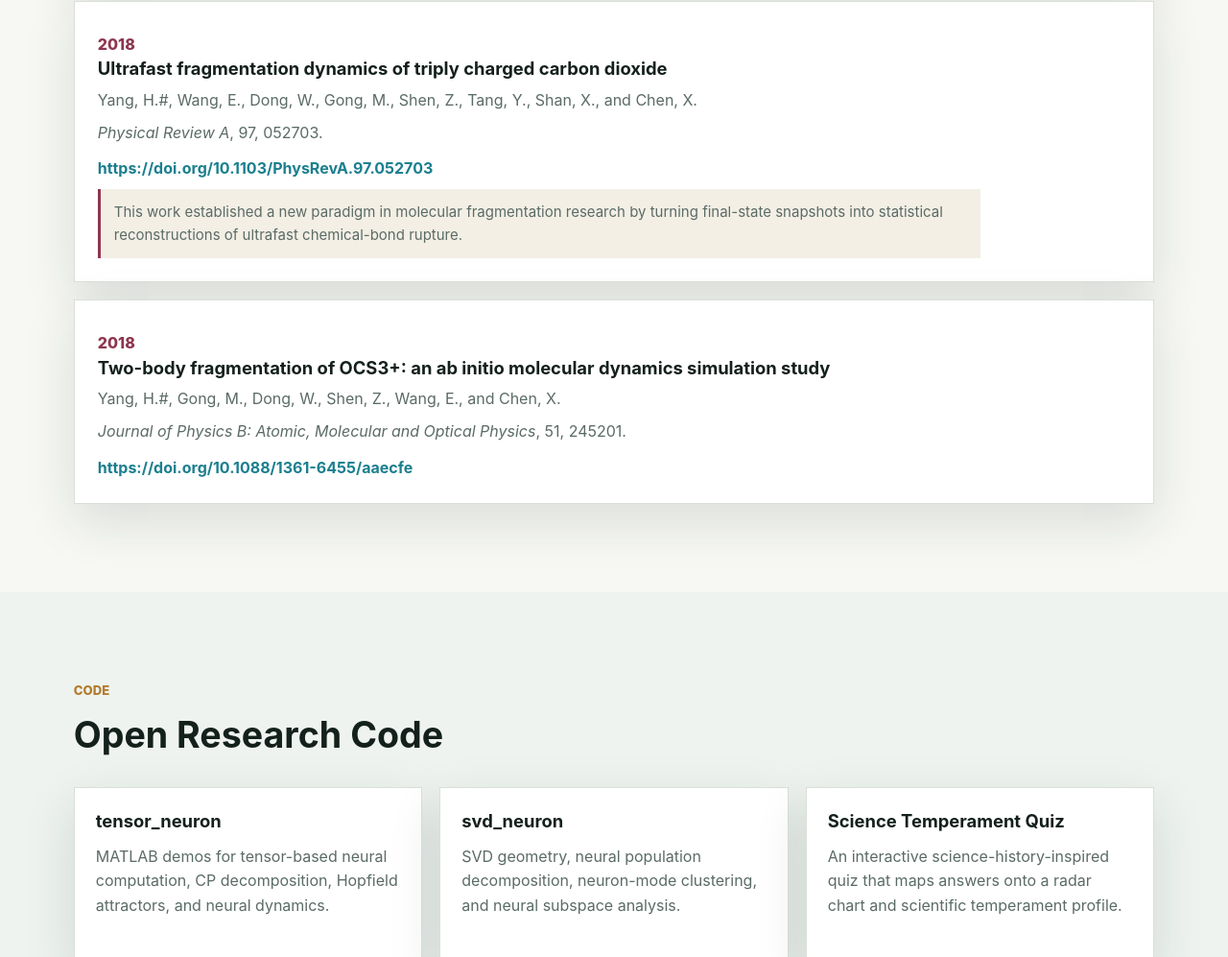
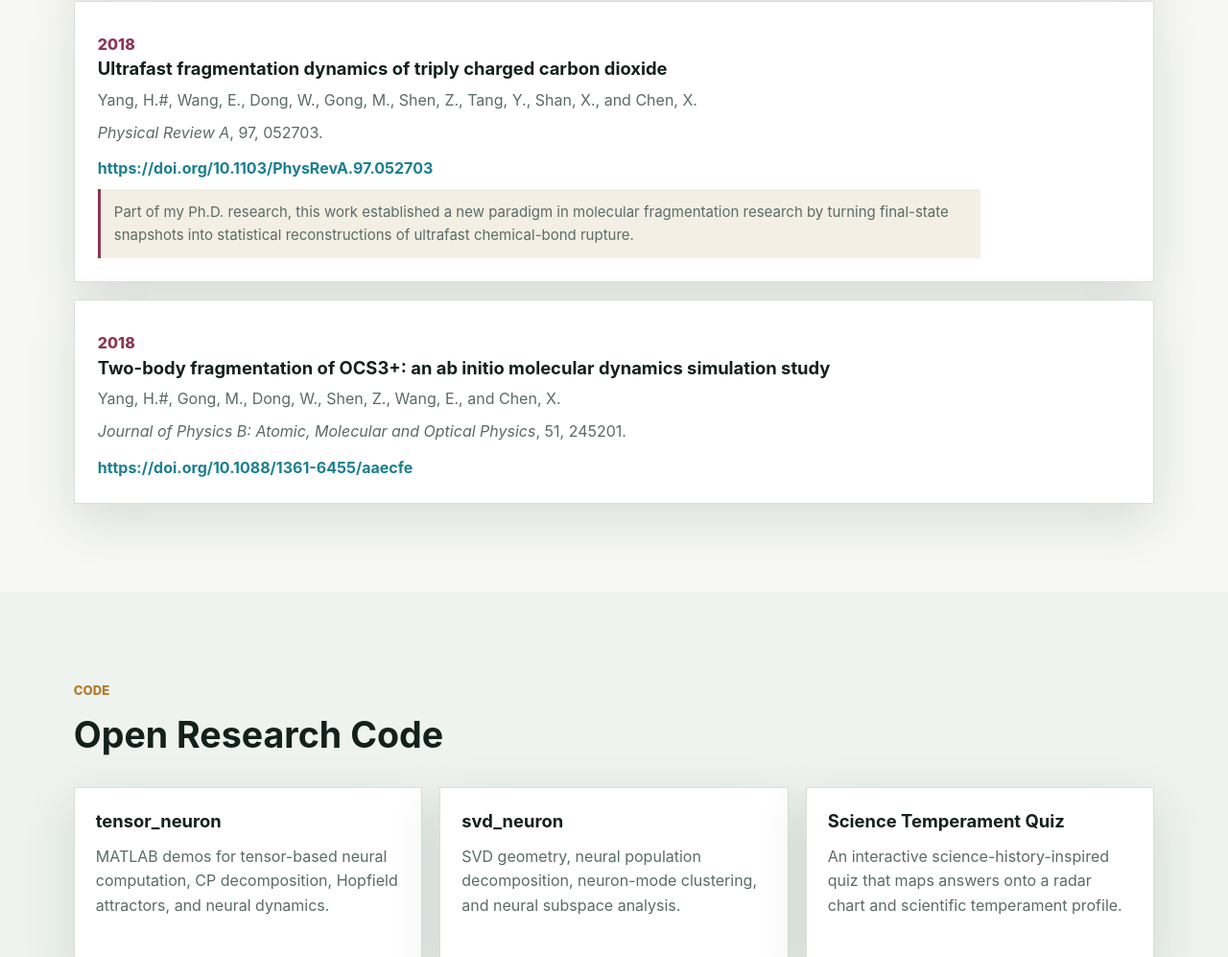
Before and after one commit to hongjiangyang/hongjiangyang.github.io, a plain HTML site: page index.html in a window 1280 px wide. Shown: the part 2148-3145 px from the top of the page at 96% size. Drawn offline with Linux system fonts and the light colour scheme.

Commit message:
Refine PhD impact note

```diff
--- a/index.html
+++ b/index.html
@@ -102,7 +102,7 @@
               <p>Yang, H.#, Wang, E., Dong, W., Gong, M., Shen, Z., Tang, Y., Shan, X., and Chen, X.</p>
               <p><em>Physical Review A</em>, 97, 052703.</p>
               <a href="https://doi.org/10.1103/PhysRevA.97.052703">https://doi.org/10.1103/PhysRevA.97.052703</a>
-              <p class="pub-note">This work established a new paradigm in molecular fragmentation research by turning final-state snapshots into statistical reconstructions of ultrafast chemical-bond rupture.</p>
+              <p class="pub-note">Part of my Ph.D. research, this work established a new paradigm in molecular fragmentation research by turning final-state snapshots into statistical reconstructions of ultrafast chemical-bond rupture.</p>
             </article>
 
             <article class="publication">
```
